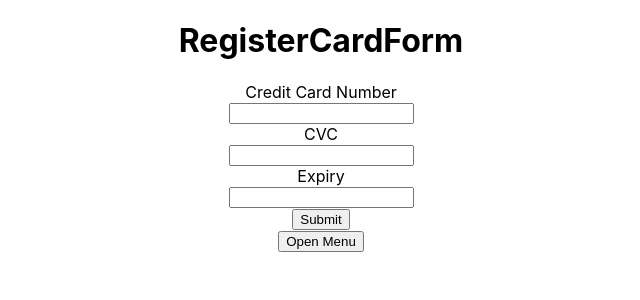
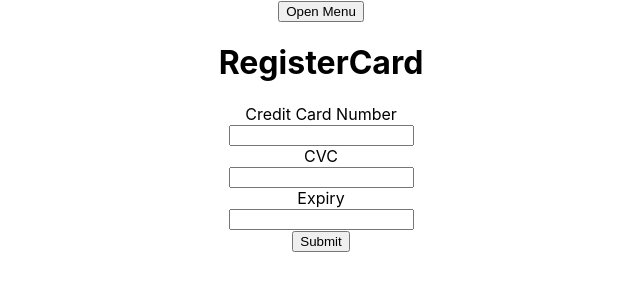
Before and after one commit to macakz/recruit-react, a React (Create React App) app: page / in a window 1280 px wide. Shown: the top 300 px of the page, without its empty margins (319-959 px from the left). Built offline with nearby package versions, Linux system fonts and the light colour scheme.

Commit message:
name updates

```diff
--- a/src/App.tsx
+++ b/src/App.tsx
@@ -1,6 +1,6 @@
 import './App.css';
 import {useState} from 'react';
-import { RegisterCardForm } from './components/Register-Card/Register-Card';
+import { RegisterCard } from './components/Register-Card/Register-Card';
 import { Menu } from './components/Menu/Menu';
 
 const App = ():JSX.Element => {
@@ -11,7 +11,7 @@ const App = ():JSX.Element => {
     element = <Menu  setMenuOpen={setMenuOpen} />
   }
   else{
-    element = <RegisterCardForm setMenuOpen={setMenuOpen} />
+    element = <RegisterCard setMenuOpen={setMenuOpen} />
   }
   return (
     <div className='App'>
--- a/src/components/Register-Card/Register-Card.tsx
+++ b/src/components/Register-Card/Register-Card.tsx
@@ -1,10 +1,10 @@
 import { Form } from '../../elements/Form/Form'
 import type { RegisterCardProps as Props } from './types'
 
-export const RegisterCardForm = ({ setMenuOpen }: Props): JSX.Element => (
+export const RegisterCard = ({ setMenuOpen }: Props): JSX.Element => (
     <>
-        <h1>RegisterCardForm</h1>
+        <button onClick={() => setMenuOpen(true)}>Open Menu</button>
+        <h1>RegisterCard</h1>
         <Form />
-        <button onClick={() => setMenuOpen(true)}>Open Menu</button>
     </>
 )
```
